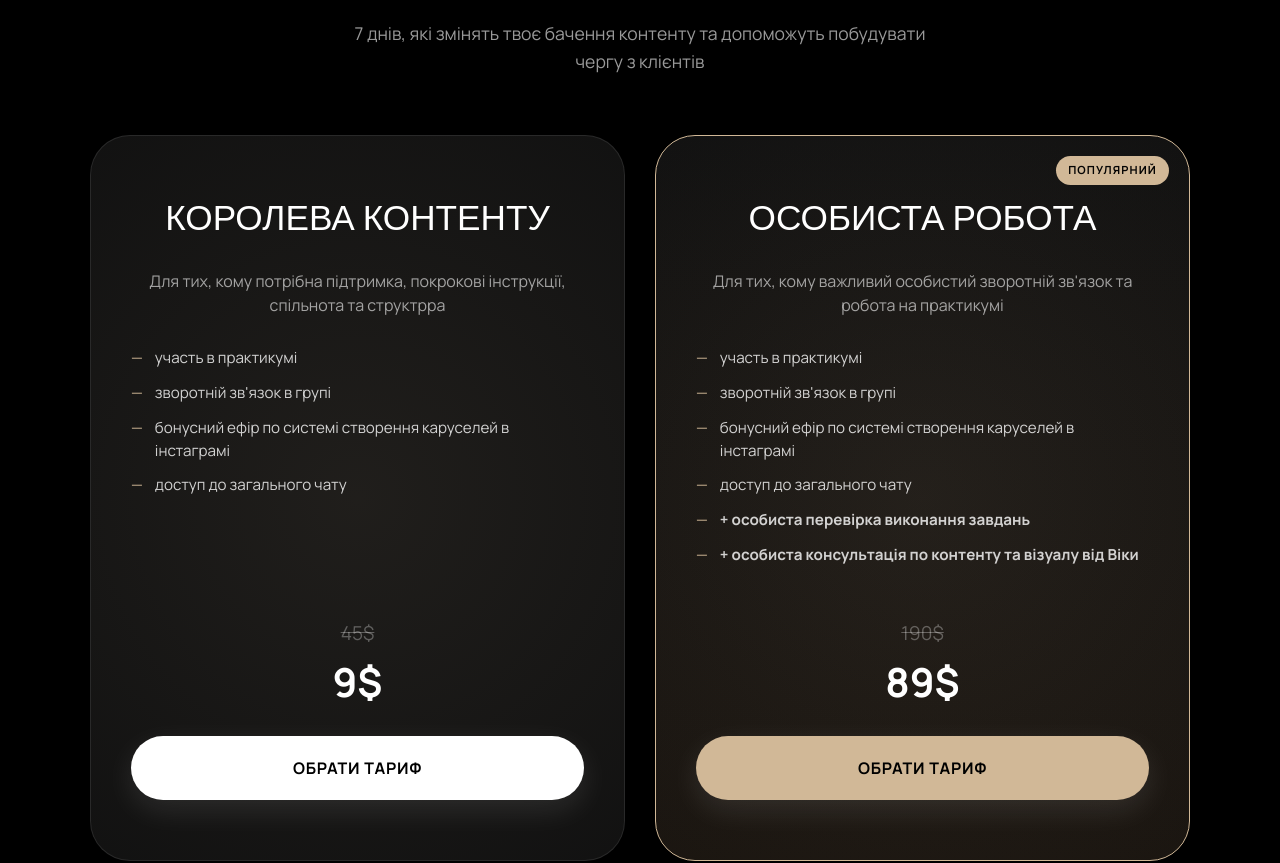
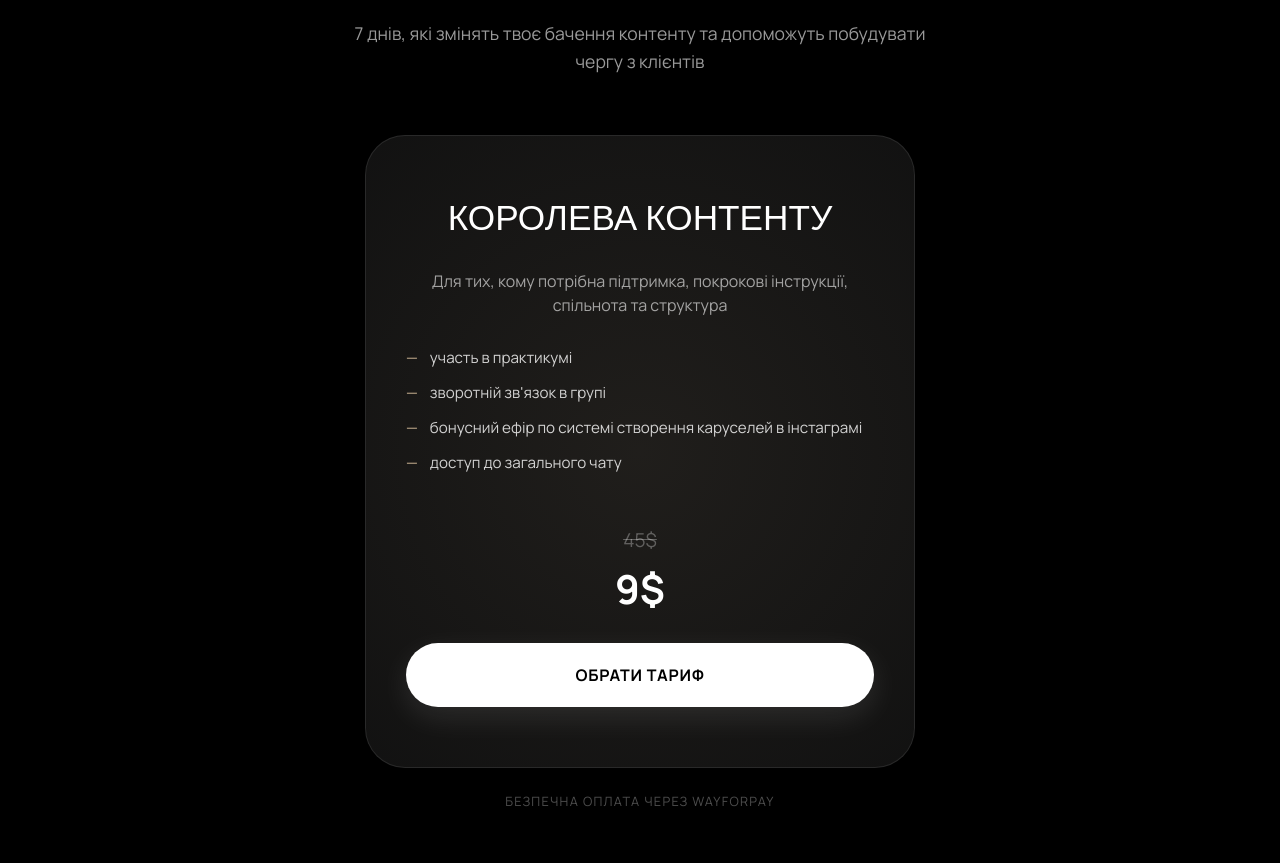
Before and after one commit to YuransiS/victoria-mc, a Next.js app: page /practicum in a window 1280 px wide. Shown: the part 9360-10223 px from the top of the page. Built offline with nearby package versions, Linux system fonts and the light colour scheme.

Commit message:
feat: implement modular components for the Practicum landing page including hero, program, faq, and registration sections

```diff
--- a/src/components/practicum/PracticumExpert.tsx
+++ b/src/components/practicum/PracticumExpert.tsx
@@ -9,7 +9,7 @@ const containerVariants: Variants = {
   hidden: { opacity: 0 },
   visible: {
     opacity: 1,
-    transition: { staggerChildren: 0.1 }
+    transition: { staggerChildren: 0.05 }
   }
 };
 
@@ -18,7 +18,7 @@ const itemVariants: Variants = {
   visible: {
     opacity: 1,
     y: 0,
-    transition: { duration: 0.5, ease: "easeOut" }
+    transition: { duration: 0.4, ease: "easeOut" }
   }
 };
 
@@ -30,7 +30,7 @@ export function PracticumExpert() {
         initial={{ opacity: 0, y: -20 }}
         whileInView={{ opacity: 1, y: 0 }}
         viewport={{ once: true }}
-        transition={{ duration: 0.6 }}
+        transition={{ duration: 0.4 }}
       >
         <h2 className={styles.sectionTitle}>Хто проводить Практикум?</h2>
       </motion.div>
@@ -40,7 +40,7 @@ export function PracticumExpert() {
           initial={{ opacity: 0, scale: 0.95 }}
           whileInView={{ opacity: 1, scale: 1 }}
           viewport={{ once: true }}
-          transition={{ duration: 0.8 }}
+          transition={{ duration: 0.5 }}
         >
           <Image
             src="https://i.ibb.co/LMvf7DM/IMG-0901.jpg"
--- a/src/components/practicum/PracticumFAQ.tsx
+++ b/src/components/practicum/PracticumFAQ.tsx
@@ -10,9 +10,10 @@ export function PracticumFAQ() {
       <div className={styles.container}>
         <motion.div
           className={styles.content}
-          initial={{ opacity: 0, y: 20 }}
+          initial={{ opacity: 0, y: 15 }}
           whileInView={{ opacity: 1, y: 0 }}
           viewport={{ once: true }}
+          transition={{ duration: 0.4 }}
         >
           <h2 className={styles.title}>Є ЯКІСЬ ПИТАННЯ?</h2>
           <p className={styles.desc}>
--- a/src/components/practicum/PracticumFormat.tsx
+++ b/src/components/practicum/PracticumFormat.tsx
@@ -28,9 +28,10 @@ export function PracticumFormat() {
     <section className={styles.section}>
       <div className={styles.container}>
         <motion.div
-          initial={{ opacity: 0, scale: 0.95 }}
+          initial={{ opacity: 0, scale: 0.98 }}
           whileInView={{ opacity: 1, scale: 1 }}
           viewport={{ once: true }}
+          transition={{ duration: 0.5 }}
           className={styles.formatBox}
         >
           <div className={styles.label}>ФОРМАТ ПРАКТИКУМУ</div>
@@ -40,10 +41,10 @@ export function PracticumFormat() {
             {formats.map((f, i) => (
               <motion.div
                 key={i}
-                initial={{ opacity: 0, y: 20 }}
+                initial={{ opacity: 0, y: 15 }}
                 whileInView={{ opacity: 1, y: 0 }}
                 viewport={{ once: true }}
-                transition={{ delay: i * 0.1 }}
+                transition={{ delay: i * 0.05, duration: 0.4 }}
                 className={`${styles.card} ${f.isBonus ? styles.bonusCard : ""}`}
               >
                 <div className={styles.icon}>{f.icon}</div>
--- a/src/components/practicum/PracticumHero.tsx
+++ b/src/components/practicum/PracticumHero.tsx
@@ -51,8 +51,8 @@ export function PracticumHero() {
     const isMobile = window.innerWidth <= 480;
     const timeline = createTimeline({
       defaults: {
-        ease: "easeOutExpo",
-        duration: 1200,
+        ease: "easeOutQuart",
+        duration: 600,
       }
     });
 
@@ -60,41 +60,40 @@ export function PracticumHero() {
       .add(`.${styles.topRowWrapper}`, {
         opacity: [0, 1],
         translateY: [-20, 0],
-        duration: 800,
-        delay: 200,
+        duration: 400,
+        delay: 50,
       })
       .add(`.${styles.content}`, {
         opacity: [0, 1],
-        translateY: [40, 0],
-        duration: 1500,
-      }, "-=400")
+        translateY: [30, 0],
+        duration: 600,
+      }, "-=200")
       .add(`.${styles.title} .line`, {
         opacity: [0, 1],
-        translateX: [-30, 0],
-        delay: stagger(150),
-      }, "-=1200")
+        translateX: [-20, 0],
+        delay: stagger(60),
+      }, "-=600")
       .add(`.${styles.subtitle}`, {
         opacity: [0, 1],
-        translateY: [20, 0],
-        duration: 800,
-      }, "-=800")
+        translateY: [15, 0],
+        duration: 500,
+      }, "-=400")
       .add(`.${styles.vikaPhotoContainer}`, {
         opacity: [0, 1],
-        scale: [0.9, 1],
-        // Use a function for responsive translateX to avoid conflicts
+        scale: [0.95, 1],
         translateX: (el: HTMLElement) => {
-          return isMobile ? ["-50%", "-50%"] : [50, 0];
+          return isMobile ? ["-50%", "-50%"] : [30, 0];
         },
-        translateY: [100, 0],
-        duration: 2000,
-        ease: "spring(1, 80, 12, 0)",
-      }, "-=1000")
+        translateY: [60, 0],
+        duration: 1000,
+        ease: "spring(1, 85, 15, 0)",
+      }, "-=500")
       .add(`.${styles.ctaCard}`, {
         opacity: [0, 1],
-        translateY: isMobile ? [20, 0] : [150, 0], // Much smaller movement for mobile
-        duration: 1000,
+        translateY: isMobile ? [15, 0] : [100, 0],
+        duration: 600,
         ease: "easeOutQuart",
-      }, "-=1500");
+      }, "-=800");
 
     // SPOT REGISTRATION HANDLER
     const handleNewRegistration = () => {
--- a/src/components/practicum/PracticumIdea.tsx
+++ b/src/components/practicum/PracticumIdea.tsx
@@ -9,13 +9,13 @@ export function PracticumIdea() {
     hidden: { opacity: 0 },
     visible: {
       opacity: 1,
-      transition: { staggerChildren: 0.2 },
+      transition: { staggerChildren: 0.1 },
     },
   };
 
   const itemVariants = {
-    hidden: { opacity: 0, y: 20 },
-    visible: { opacity: 1, y: 0, transition: { duration: 0.6 } },
+    hidden: { opacity: 0, y: 15 },
+    visible: { opacity: 1, y: 0, transition: { duration: 0.4 } },
   };
 
   return (
@@ -25,10 +25,10 @@ export function PracticumIdea() {
         {/* ГОЛОВНА ІДЕЯ */}
         <motion.div
           className={styles.headerBlock}
-          initial={{ opacity: 0, y: 30 }}
+          initial={{ opacity: 0, y: 20 }}
           whileInView={{ opacity: 1, y: 0 }}
-          viewport={{ once: true, margin: "-100px" }}
-          transition={{ duration: 0.8 }}
+          viewport={{ once: true, margin: "-50px" }}
+          transition={{ duration: 0.5 }}
         >
           <h2 className={styles.title}>ГОЛОВНА ІДЕЯ</h2>
           <motion.div
@@ -59,10 +59,10 @@ export function PracticumIdea() {
         {/* КОНЦЕПЦІЯ ЧЕЛЕНДЖУ */}
         <motion.div
           className={styles.conceptBlock}
-          initial={{ opacity: 0, y: 30 }}
+          initial={{ opacity: 0, y: 20 }}
           whileInView={{ opacity: 1, y: 0 }}
-          viewport={{ once: true, margin: "-100px" }}
-          transition={{ duration: 0.8 }}
+          viewport={{ once: true, margin: "-50px" }}
+          transition={{ duration: 0.5 }}
         >
           <h2 className={styles.title}>КОНЦЕПЦІЯ ЧЕЛЕНДЖУ</h2>
           <p className={styles.conceptText}>
--- a/src/components/practicum/PracticumProgram.tsx
+++ b/src/components/practicum/PracticumProgram.tsx
@@ -62,17 +62,17 @@ export function PracticumProgram() {
             animate(`.${styles.dayRow}`, {
               opacity: [0, 1],
               translateX: (el: any) => {
-                return el.classList.contains(styles.left) ? [-50, 0] : [50, 0];
+                return el.classList.contains(styles.left) ? [-30, 0] : [30, 0];
               },
-              translateY: [30, 0],
-              delay: stagger(150),
-              duration: 1000,
-              ease: "easeOutExpo",
+              translateY: [20, 0],
+              delay: stagger(80),
+              duration: 600,
+              ease: "easeOutQuart",
             });
 
             animate(`.${styles.progressLine}`, {
               scaleY: [0, 1],
-              duration: 2000,
+              duration: 1200,
               ease: "easeInOutQuad",
             });
 
--- a/src/components/practicum/PracticumRegistration.module.css
+++ b/src/components/practicum/PracticumRegistration.module.css
@@ -9,13 +9,14 @@
 }
 
 .tariffsGrid {
-  display: grid;
-  grid-template-columns: 1fr 1fr;
-  gap: 30px;
+  display: flex;
+  justify-content: center;
   margin-top: 40px;
 }
 
 .tariffCard {
+  max-width: 550px;
+  width: 100%;
   position: relative;
   background: #111;
   border-radius: 40px;
@@ -25,12 +26,6 @@
   border: 1px solid rgba(255, 255, 255, 0.1);
   display: flex;
   flex-direction: column;
-  height: 100%;
-}
-
-.tariffCard.pro {
-  border-color: #d1b897;
-  background: linear-gradient(180deg, #111 0%, #1a1510 100%);
 }
 
 .glow {
--- a/src/components/practicum/PracticumRegistration.tsx
+++ b/src/components/practicum/PracticumRegistration.tsx
@@ -36,10 +36,10 @@ export function PracticumRegistration() {
         </motion.h2>
         <motion.p
           className={styles.sectionDesc}
-          initial={{ opacity: 0, y: 20 }}
+          initial={{ opacity: 0, y: 15 }}
           whileInView={{ opacity: 1, y: 0 }}
           viewport={{ once: true }}
-          transition={{ delay: 0.1 }}
+          transition={{ duration: 0.4 }}
         >
           7 днів, які змінять твоє бачення контенту та допоможуть побудувати чергу з клієнтів
         </motion.p>
@@ -47,15 +47,16 @@ export function PracticumRegistration() {
         <div className={styles.tariffsGrid}>
           {/* LIGHT TARIFF - КОРОЛЕВА КОНТЕНТУ */}
           <motion.div
-            initial={{ opacity: 0, x: -30 }}
-            whileInView={{ opacity: 1, x: 0 }}
+            initial={{ opacity: 0, scale: 0.95 }}
+            whileInView={{ opacity: 1, scale: 1 }}
             viewport={{ once: true }}
+            transition={{ duration: 0.5, ease: "easeOut" }}
             className={styles.tariffCard}
           >
             <div className={styles.glow} />
             <div className={styles.cardContent}>
               <h3 className={styles.tariffTitle}>КОРОЛЕВА КОНТЕНТУ</h3>
-              <p className={styles.tariffDesc}>Для тих, кому потрібна підтримка, покрокові інструкції, спільнота та структрра</p>
+              <p className={styles.tariffDesc}>Для тих, кому потрібна підтримка, покрокові інструкції, спільнота та структура</p>
 
               <ul className={styles.featuresList}>
                 <li>участь в практикумі</li>
@@ -72,45 +73,6 @@ export function PracticumRegistration() {
                   onClick={() => {
                     setTariff("КОРОЛЕВА КОНТЕНТУ");
                     setAmount(9);
-                    setIsModalOpen(true);
-                  }}
-                >
-                  ОБРАТИ ТАРИФ
-                </button>
-              </div>
-            </div>
-          </motion.div>
-
-          {/* PRO TARIFF - ОСОБИСТА РОБОТА */}
-          <motion.div
-            initial={{ opacity: 0, x: 30 }}
-            whileInView={{ opacity: 1, x: 0 }}
-            viewport={{ once: true }}
-            className={`${styles.tariffCard} ${styles.pro}`}
-          >
-            <div className={styles.proBadge}>ПОПУЛЯРНИЙ</div>
-            <div className={styles.glow} />
-            <div className={styles.cardContent}>
-              <h3 className={styles.tariffTitle}>ОСОБИСТА РОБОТА</h3>
-              <p className={styles.tariffDesc}>Для тих, кому важливий особистий зворотній зв'язок та робота на практикумі</p>
-
-              <ul className={styles.featuresList}>
-                <li>участь в практикумі</li>
-                <li>зворотній зв'язок в групі</li>
-                <li>бонусний ефір по системі створення каруселей в інстаграмі</li>
-                <li>доступ до загального чату</li>
-                <li><strong>+ особиста перевірка виконання завдань</strong></li>
-                <li><strong>+ особиста консультація по контенту та візуалу від Віки</strong></li>
-              </ul>
-
-              <div className={styles.priceWrapper}>
-                <div className={styles.oldPrice}>190$</div>
-                <div className={styles.newPrice}>89$</div>
-                <button
-                  className={styles.registerBtn}
-                  onClick={() => {
-                    setTariff("ОСОБИСТА РОБОТА");
-                    setAmount(89);
                     setIsModalOpen(true);
                   }}
                 >
--- a/src/components/practicum/PracticumResults.tsx
+++ b/src/components/practicum/PracticumResults.tsx
@@ -41,7 +41,7 @@ export function PracticumResults() {
                 initial={{ opacity: 0, x: -20 }}
                 whileInView={{ opacity: 1, x: 0 }}
                 viewport={{ once: true }}
-                transition={{ delay: i * 0.1 }}
+                transition={{ delay: i * 0.05, duration: 0.4 }}
                 className={styles.item}
               >
                 <div className={styles.check}>✓</div>
@@ -56,10 +56,10 @@ export function PracticumResults() {
 
         <motion.div
           className={styles.ctaWrapper}
-          initial={{ opacity: 0, y: 20 }}
+          initial={{ opacity: 0, y: 15 }}
           whileInView={{ opacity: 1, y: 0 }}
           viewport={{ once: true }}
-          transition={{ delay: 0.5 }}
+          transition={{ delay: 0.2, duration: 0.4 }}
         >
           <a href="#register" className={styles.ctaButton}>
             <span>ГОТОВА ОТРИМАТИ ТАКІ РЕЗУЛЬТАТИ</span>
```
